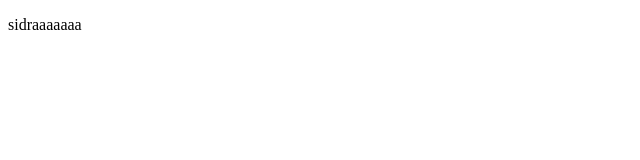
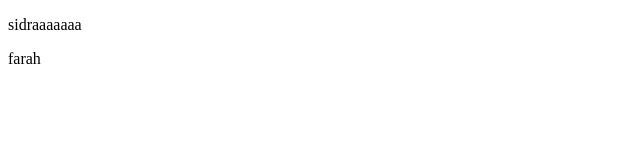
Before and after one commit to sidrajamil949/localrepro, a plain HTML site: page index.html in a window 1280 px wide. Shown: the full height of the page, 0-640 px from the left. Drawn offline with Linux system fonts and the light colour scheme.

Commit message:
Added to feature1

```diff
--- a/index.html
+++ b/index.html
@@ -7,5 +7,6 @@
 </head>
 <body>
     <p>sidraaaaaaa</p>
+    <p>farah</p>
 </body>
 </html>
```
